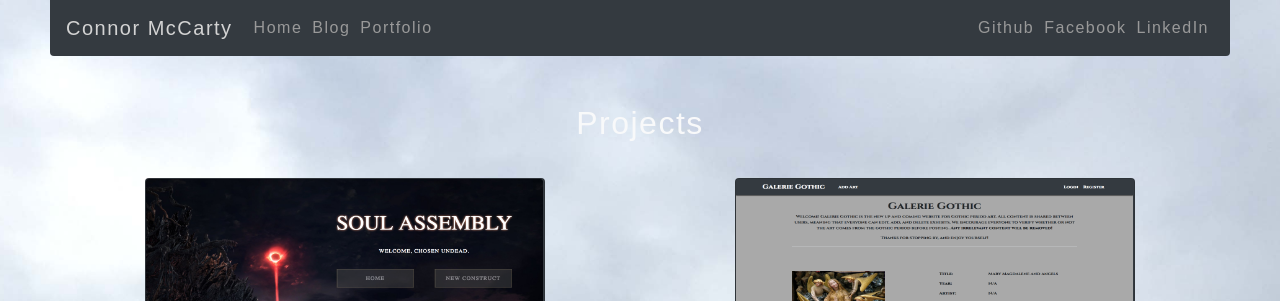
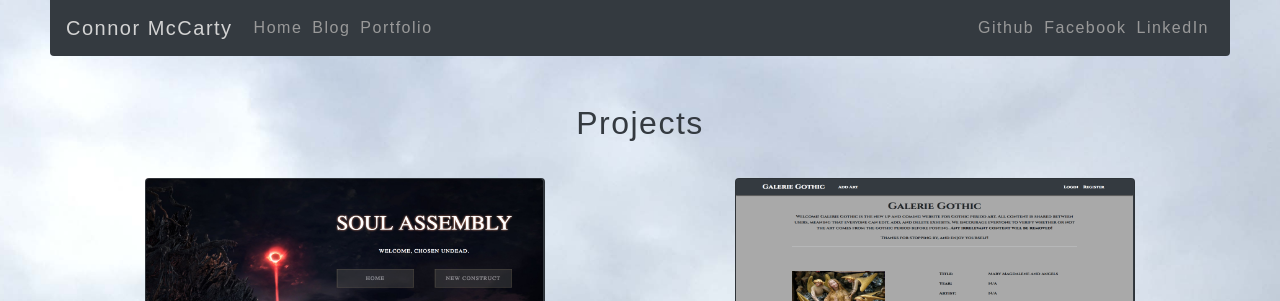
Before and after one commit to Cgmccarty/cgmccarty.github.io, a Jekyll site: the page built from portfolio.html, in a window 1280 px wide. Shown: the top 301 px of the page. Built offline with Jekyll 4.4.1, drawn with Linux system fonts in a browser that asks for light colours.

Commit message:
Fixed page header

```diff
--- a/portfolio.html
+++ b/portfolio.html
@@ -3,7 +3,7 @@ layout: page
 ---
 <div id="main">
 
-<h2 class="text-center text-light">Projects</h2>
+<h2 class="text-center text-dark">Projects</h2>
 
 <div class="row no-gutters">
 
```
